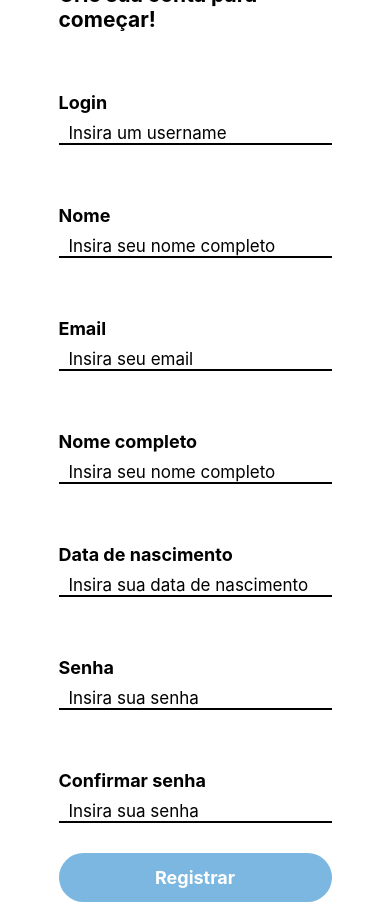
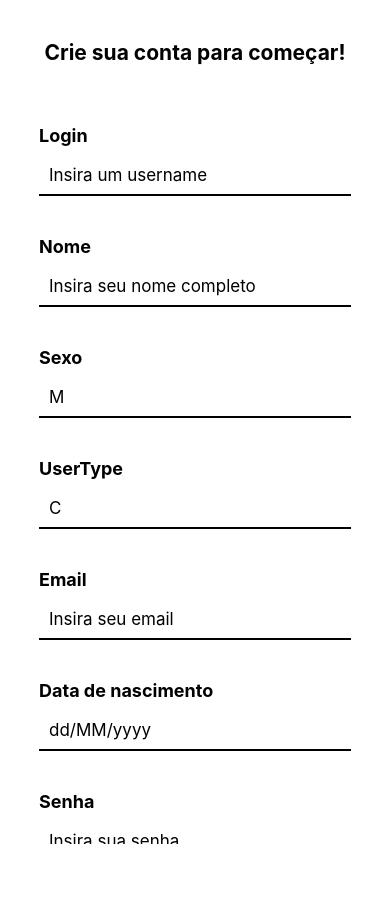
Before and after one commit to Samfaria2002/MobilePharmacyProject, a React Native app: screen /Register in a window 390 px wide. After the commit the page ends 844 px from the top, so only its background shows below. Built offline with nearby package versions, Linux system fonts and the light colour scheme.

Commit message:
Atualização do back end

```diff
--- a/package.json
+++ b/package.json
@@ -9,6 +9,7 @@
     "web": "expo start --web"
   },
   "dependencies": {
+    "@hookform/resolvers": "^2.9.10",
     "@react-native-community/geolocation": "^3.0.3",
     "@react-native-firebase/app": "~15.4.0",
     "@react-navigation/native": "^6.0.13",
@@ -32,7 +33,8 @@
     "react-native-safe-area-context": "^4.4.1",
     "react-native-screens": "^3.18.1",
     "react-native-vector-icons": "^9.2.0",
-    "typescript": "^4.6.3"
+    "typescript": "^4.6.3",
+    "yup": "^0.32.11"
   },
   "devDependencies": {
     "@babel/core": "^7.12.9"
--- a/src/pages/Register/index.js
+++ b/src/pages/Register/index.js
@@ -1,38 +1,59 @@
-import { View, Text, TextInput, Image, TouchableOpacity, KeyboardAvoidingView } from "react-native";
-import { styles } from "../SignIn/style";
+import { View, Text, TextInput, ScrollView, TouchableOpacity } from "react-native";
+import { styles } from "./style";
 import React, { useState } from 'react'
 import { useNavigation } from '@react-navigation/native'
 import { useForm, Controller } from 'react-hook-form'
+import { yupResolver } from '@hookform/resolvers/yup'
+import * as yup from 'yup'
 
 export default function Register() {
   const navigation = useNavigation();
-  const { control, handleSubmit, formState: { errors } } = useForm({})
+
+  const schema = yup.object({
+    username: yup.string().required("Informe um nome de usuario"),
+    name: yup.string().required("Informe seu nome completo"),
+    email: yup.string().email("Email Invalido").required("Informe seu email"),
+    password: yup.string().min(4, "A senha precisa conter pelo menos 4 caracteres").required("Informe uma senha"),
+
+  })
+
+  const { control, handleSubmit, formState: { errors } } = useForm({
+    resolver: yupResolver(schema)
+  })
 
   // função para cadastrar user
   const handleSingUp = (data) => {
+    data.sex = "M"
+    data.userType = "C"
+    data.pharmacyId = null
+
     console.log(data)
-    // if (senha == confirmaSenha) {
-    //   navigation.navigate("SignIn")
-    // } else {
-    //   alert('As senhas precisam ser iguais!')
-    // }
+    if (data.password == data['password-confirm']) {
+      fetch('https://spartom.pythonanywhere.com/cadastro', {
+        method: 'POST',
+        headers: {
+          'Content-Type': 'application/json',
+        },
+        body: JSON.stringify(data)
+      })
+        .then(resp => resp.json())
+        .then(resp => {
+          console.log(resp)
+          if (resp != '') {
+            alert("Cadastro realizado com sucesso!")
+            navigation.navigate('SignIn')
+          } else {
+            alert(resp)
+          }
+        })
+    } else {
+      alert('As senhas precisam ser iguais!')
+    }
   }
 
-
-  const [username, setUsername] = useState('')
-  const [senha, setSenha] = useState('')
-  const [confirmaSenha, setConfirmaSenha] = useState('')
-  const userType = "c"
-  const [name, setName] = useState('')
-  const [sexo, setSexo] = useState('')
-  // const [email, setEmail] = useState('')
-  const [dataNascimento, setDataNascimento] = useState('')
-
-
   return (
-    <KeyboardAvoidingView style={styles.keyBoardView} behavior="padding">
+    <ScrollView style={styles.scrollView}>
       <View style={styles.formContext}>
-
         <View style={styles.registerTitleBox}>
           <Text style={styles.registerTitle}>Crie sua conta para começar!</Text>
         </View>
@@ -43,7 +64,7 @@ export default function Register() {
           name="username"
           render={({ field: { onChange, onBlur, value } }) => (
             <TextInput
-              style={styles.textInput}
+              style={[styles.textInput, { borderWidth: errors.username && 2, borderColor: errors.username && 'red' }]}
               onChangeText={onChange}
               onBlur={onBlur}
               value={value}
@@ -51,6 +72,7 @@ export default function Register() {
             ></TextInput>
           )}
         />
+        {errors.username && <Text style={{ alignSelf: 'flex-start', color: 'red', marginBottom: 8 }}>{errors.username?.message}</Text>}
 
         <Text style={styles.textForm}>Nome</Text>
         <Controller
@@ -63,6 +85,36 @@ export default function Register() {
               onBlur={onBlur}
               value={value}
               placeholder="Insira seu nome completo"
+            ></TextInput>
+          )}
+        />
+
+        <Text style={styles.textForm}>Sexo</Text>
+        <Controller
+          control={control}
+          name="sex"
+          render={({ field: { onChange, onBlur, value } }) => (
+            <TextInput
+              style={styles.textInput}
+              onChangeText={onChange}
+              onBlur={onBlur}
+              value={"M"}
+              placeholder="Insira seu sexo"
+            ></TextInput>
+          )}
+        />
+
+        <Text style={styles.textForm}>UserType</Text>
+        <Controller
+          control={control}
+          name="userType"
+          render={({ field: { onChange, onBlur, value } }) => (
+            <TextInput
+              style={styles.textInput}
+              onChangeText={onChange}
+              onBlur={onBlur}
+              value={"C"}
+              placeholder=""
             ></TextInput>
           )}
         />
@@ -82,38 +134,60 @@ export default function Register() {
           )}
         />
 
-
-
-
-        <Text style={styles.textForm}>Nome completo</Text>
-        <TextInput style={styles.textInput} placeholder="Insira seu nome completo" ></TextInput>
-
         <Text style={styles.textForm}>Data de nascimento</Text>
-        <TextInput style={styles.textInput} keyboardType="numbers-and-punctuation" placeholder="Insira sua data de nascimento" ></TextInput>
+        <Controller
+          control={control}
+          name="data-nascimento"
+          render={({ field: { onChange, onBlur, value } }) => (
+            <TextInput
+              style={styles.textInput}
+              onChangeText={onChange}
+              onBlur={onBlur}
+              value={value}
+              placeholder="dd/MM/yyyy"
+              keyboardType="numbers-and-punctuation"
+            ></TextInput>
+          )}
+        />
 
         <Text style={styles.textForm}>Senha</Text>
+        <Controller
+          control={control}
+          name="password"
+          render={({ field: { onChange, onBlur, value } }) => (
             <TextInput
               style={styles.textInput}
+              onChangeText={onChange}
+              onBlur={onBlur}
+              value={value}
               placeholder="Insira sua senha"
               secureTextEntry={true}
-          value={senha}
-          onChangeText={(text) => setSenha(text)}
             ></TextInput>
+          )}
+        />
 
         <Text style={styles.textForm}>Confirmar senha</Text>
+        <Controller
+          control={control}
+          name="password-confirm"
+          render={({ field: { onChange, onBlur, value } }) => (
             <TextInput
               style={styles.textInput}
+              onChangeText={onChange}
+              onBlur={onBlur}
+              value={value}
               placeholder="Insira sua senha"
               secureTextEntry={true}
-          value={confirmaSenha}
-          onChangeText={(text) => setConfirmaSenha(text)}
             ></TextInput>
+          )}
+        />
 
         <TouchableOpacity onPress={handleSubmit(handleSingUp)} style={styles.button}>
           <Text style={styles.textButton}>Registrar</Text>
         </TouchableOpacity>
 
       </View>
-    </KeyboardAvoidingView>
+
+    </ScrollView>
   );
 }
--- /dev/null
+++ b/src/pages/Register/style.js
@@ -0,0 +1,83 @@
+import { StyleSheet } from "react-native";
+
+exports.styles = StyleSheet.create({
+    scrollView: {
+        flex: 1,
+        backgroundColor: "#FFF",
+    },
+    formContext: {
+        justifyContent: 'center',
+        backgroundColor: "#FFF",
+        paddingLeft: '10%',
+        paddingRight: '10%',
+        height: '100%'
+    },
+    textForm: {
+        color: "#000000",
+        fontSize: 18,
+        fontWeight: "bold",
+        marginTop: 30,
+    },
+    textInput: {
+        height: 40,
+        paddingLeft: 10,
+        marginVertical: 10,
+        borderBottomColor: 'black',
+        borderBottomWidth: 2,
+        marginBottom: 10,
+        fontSize: 17
+    },
+    logo: {
+        width: 350,
+        height: 350,
+        marginBottom: -50,
+        marginTop: -20
+    },
+    input: {
+        height: 40,
+        width: 300,
+        margin: 12,
+        borderWidth: 1,
+        padding: 10,
+        marginTop: 50,
+    },
+    button: {
+        backgroundColor: '#7bb7e0',
+        alignItems: 'center',
+        padding: '5%',
+        borderRadius: 50,
+        marginTop: 40,
+        marginBottom: 40
+    },
+    textButton: {
+        color: '#FFF',
+        fontSize: 18,
+        fontWeight: "bold"
+    },
+    registerBox: {
+        alignItems: 'center'
+    },
+    registerText: {
+        fontSize: 18,
+        color: "#7bb7e0",
+        fontWeight: "bold",
+        textDecorationLine: 'underline'
+    },
+    keyBoardView: {
+        flex: 1,
+        backgroundColor: '#fff',
+        justifyContent: 'center'
+    },
+
+    /** */
+
+    registerTitleBox: {
+        marginTop: 40,
+        marginBottom: 30,
+        alignItems: 'center'
+    },
+    registerTitle: {
+        fontSize: 21,
+        fontWeight: 'bold'
+    }
+});
--- a/src/pages/SignIn/index.js
+++ b/src/pages/SignIn/index.js
@@ -11,9 +11,28 @@ export default function SignIn() {
   const [senha, setSenha] = useState('')
 
   const handleLogin = () => {
-    navigation.navigate('Home')
+
+
+    if (login != "" && senha != "") {
+      fetch('https://spartom.pythonanywhere.com/Login', {
+        method: 'POST',
+        headers: {
+          'Content-Type': 'application/json',
+        },
+        body: JSON.stringify(data)
+      })
+        .then(resp => resp.json())
+        .then(resp => {
+          if (resp != '') {
+            navigation.navigate('Home')
+          } else {
+            alert("Usuário não encontrado ou inexistente")
+          }
+        })
+    } else {
+      alert("Usuário não encontrado ou inexistente")
+    }
   }
-
 
   return (
     <KeyboardAvoidingView style={styles.keyBoardView} behavior="padding">
@@ -38,7 +57,7 @@ export default function SignIn() {
             onChangeText={(text) => setSenha(text)}
           />
         </View>
-        <View style={{justifyContent: 'space-evenly', padding: 10, flex: 1 }}>
+        <View style={{ justifyContent: 'space-evenly', padding: 10, flex: 1 }}>
           <TouchableOpacity onPress={handleLogin} style={styles.button}>
             <Text style={styles.textButton}>Fazer Login</Text>
           </TouchableOpacity>
```
Also changed, not shown: 1 other file (tests, documents, lock files or other folders). Lines whose indentation alone changed are shown as unchanged.
